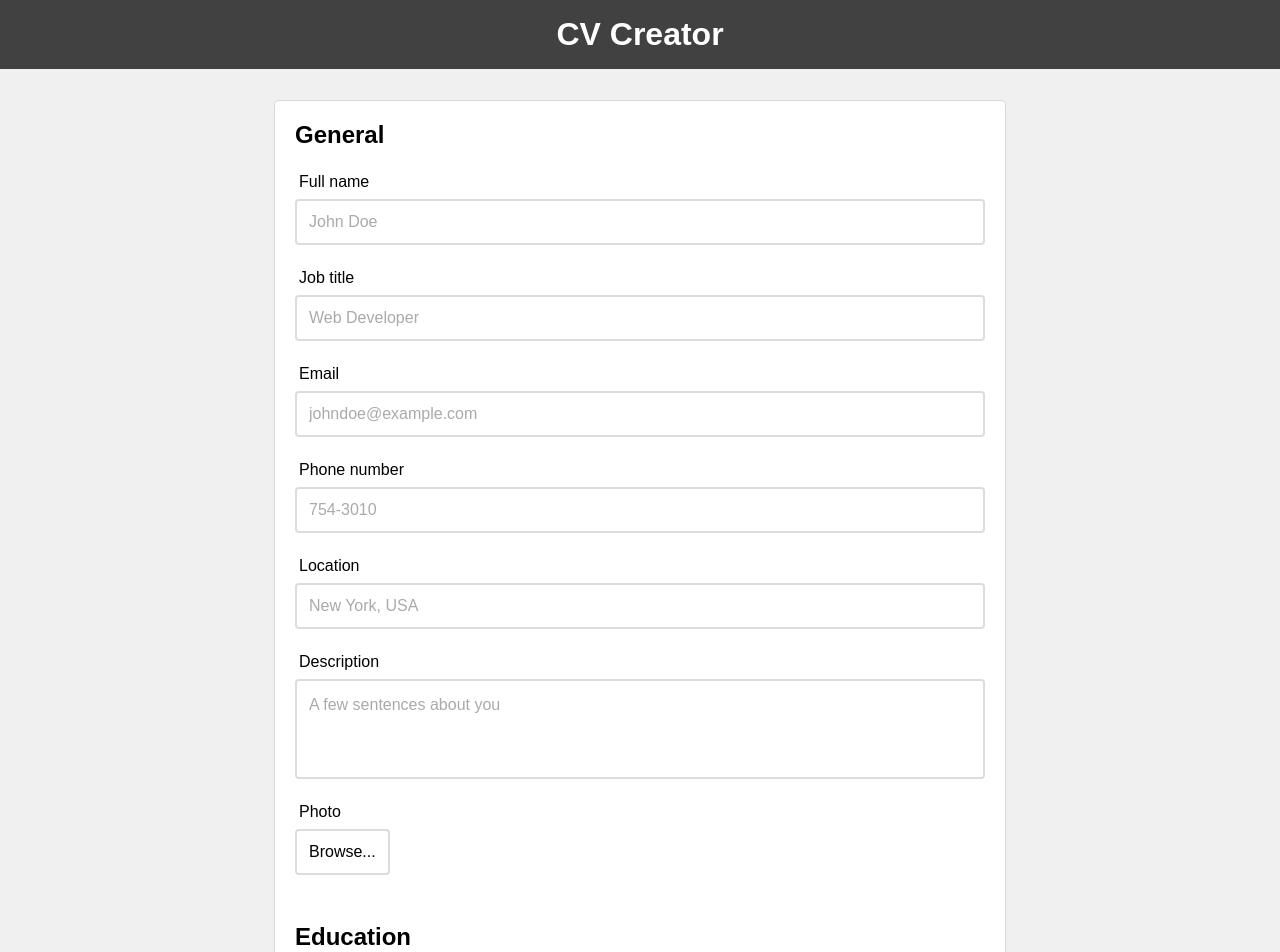
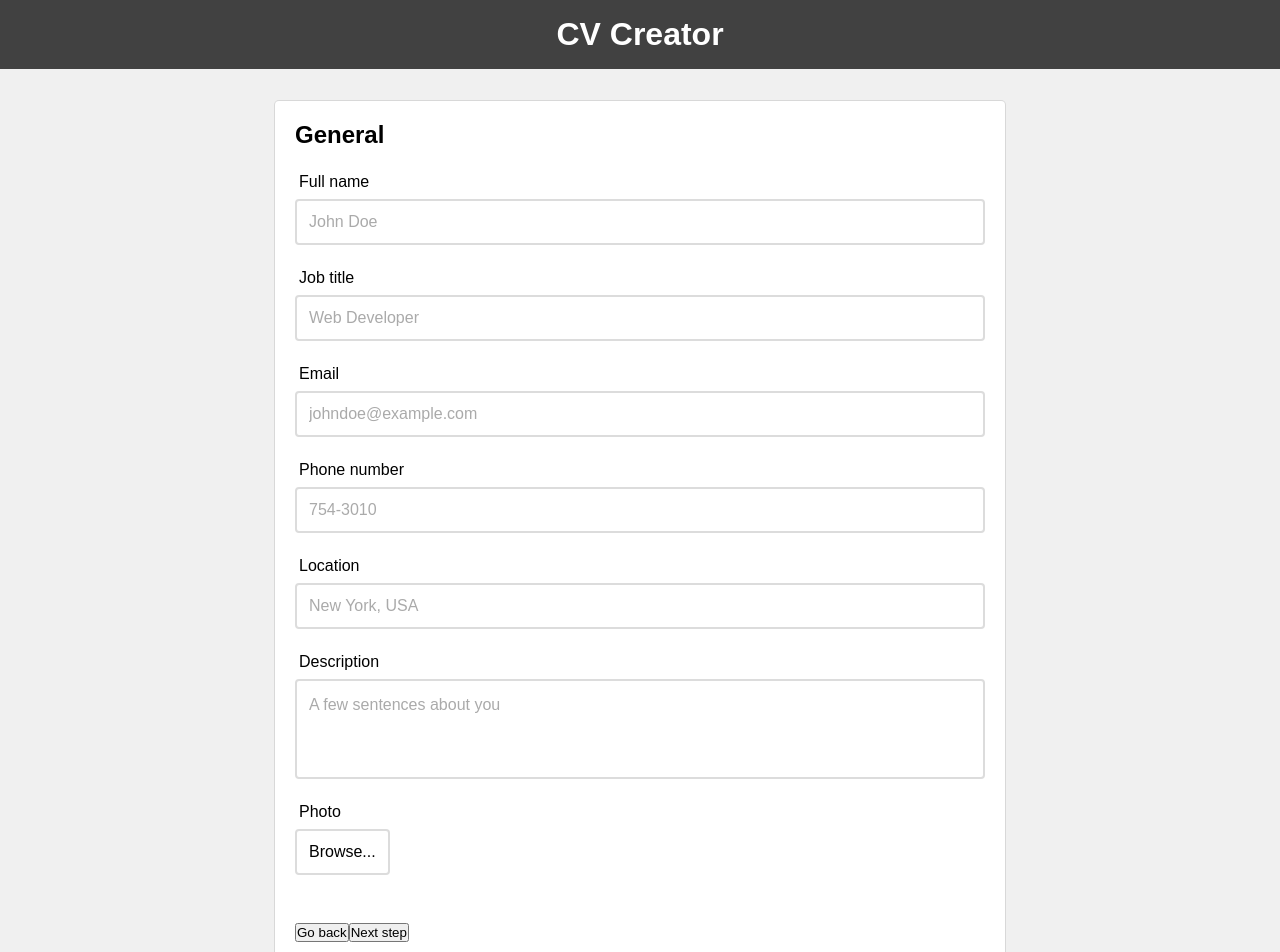
Before and after one commit to nelrnd/react-cv-application, a React (Create React App) app: page / in a window 1280 px wide. Shown: the top 952 px of the page. Built offline with nearby package versions, Linux system fonts and the light colour scheme.

Commit message:
Create FormControl and MultiStepFormControl component JSX

```diff
--- a/src/components/Form/Form.js
+++ b/src/components/Form/Form.js
@@ -2,6 +2,7 @@ import React from 'react';
 import General from './General';
 import Education from './Education';
 import Work from './Work';
+import FormControl from './FormControl';
 import '../../styles/Form.css';
 
 function Form({
@@ -22,6 +23,7 @@ function Form({
       />
       <Education education={education} handleChange={handleEducationChange} />
       <Work work={work} handleChange={handleWorkChange} />
+      <FormControl />
     </div>
   );
 }
--- /dev/null
+++ b/src/components/Form/FormControl.js
@@ -0,0 +1,11 @@
+import React from 'react';
+
+function FormControl() {
+  return (
+    <div className="form-control-bar">
+      <button>Submit</button>
+    </div>
+  );
+}
+
+export default FormControl;
--- /dev/null
+++ b/src/components/Form/MultiStepForm.js
@@ -0,0 +1,37 @@
+import React, { useState } from 'react';
+import General from './General';
+import Education from './Education';
+import Work from './Work';
+import MultiStepFormControl from './MultiStepFormControl';
+import '../../styles/Form.css';
+
+function MultiStepForm({
+  general,
+  education,
+  work,
+  handleGeneralChange,
+  handleEducationChange,
+  handleWorkChange,
+  handlePhotoUpload,
+}) {
+  const [step, setStep] = useState(1);
+
+  return (
+    <div className="form">
+      {step === 1 && (
+        <General
+          general={general}
+          handleChange={handleGeneralChange}
+          handlePhotoUpload={handlePhotoUpload}
+        />
+      )}
+      {step === 2 && (
+        <Education education={education} handleChange={handleEducationChange} />
+      )}
+      {step === 3 && <Work work={work} handleChange={handleWorkChange} />}
+      <MultiStepFormControl step={step} maxStep={3} />
+    </div>
+  );
+}
+
+export default MultiStepForm;
--- /dev/null
+++ b/src/components/Form/MultiStepFormControl.js
@@ -0,0 +1,12 @@
+import React from 'react';
+
+function MultiStepFormControl({ step, maxStep }) {
+  return (
+    <div className="form-control-bar">
+      <button className={step === 1 && 'hidden'}>Go back</button>
+      <button>{step < maxStep ? 'Next step' : 'Submit'}</button>
+    </div>
+  );
+}
+
+export default MultiStepFormControl;
--- a/src/components/Main.js
+++ b/src/components/Main.js
@@ -1,5 +1,6 @@
 import React, { useState } from 'react';
 import Form from './Form/Form';
+import MultiStepForm from './Form/MultiStepForm';
 import Preview from './Preview/Preview';
 
 const educationModel = {
@@ -59,6 +60,15 @@ function Main() {
 
   return (
     <main>
+      <MultiStepForm
+        general={general}
+        education={education}
+        work={work}
+        handleGeneralChange={handleEducationChange}
+        handleEducationChange={handleEducationChange}
+        handleWorkChange={handleWorkChange}
+        handlePhotoUpload={handlePhotoUpload}
+      />
       <Form
         general={general}
         education={education}
```
